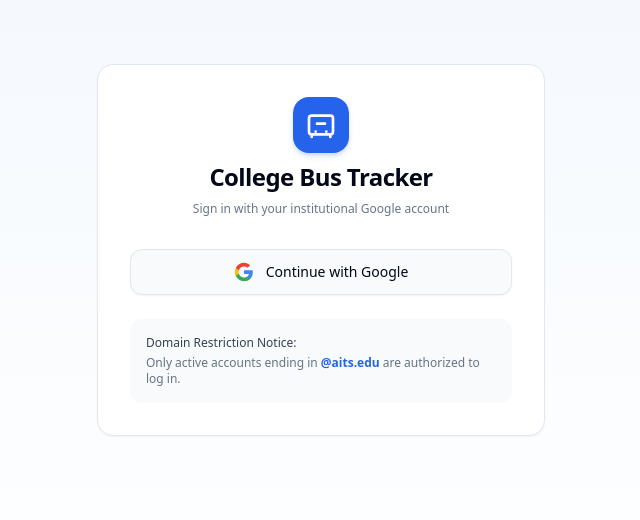
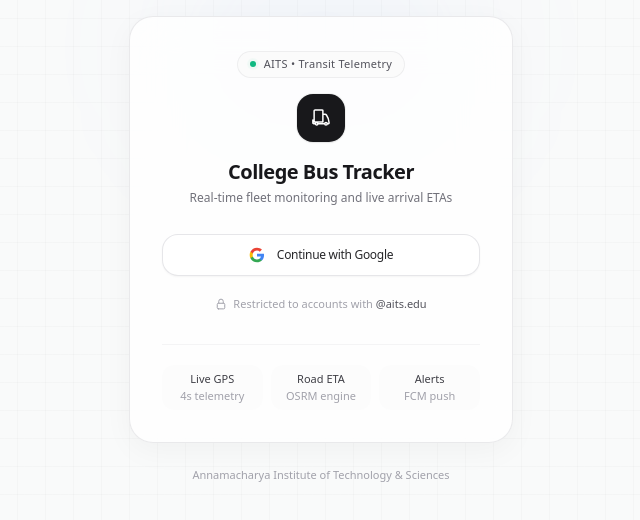
Before and after one commit to Saraththecoder/geo, a Next.js app: page /login in a window 1280 px wide. Shown: the part 150-670 px from the top of the page, without its empty margins (319-959 px from the left). Built offline with nearby package versions, Linux system fonts and the light colour scheme; no server answers.

Commit message:
feat(auth): redesign login page with minimal aesthetic UI and update seed to Tirupati

```diff
--- a/src/app/(auth)/login/page.tsx
+++ b/src/app/(auth)/login/page.tsx
@@ -40,11 +40,56 @@ function LoginForm() {
   };
 
   return (
-    <div className="w-full max-w-md space-y-6 rounded-2xl border bg-card p-8 shadow-sm">
-      <div className="space-y-2 text-center">
-        <div className="mx-auto flex h-14 w-14 items-center justify-center rounded-2xl bg-primary text-white shadow-md shadow-primary/20">
+    <div className="relative w-full max-w-sm">
+      {/* Decorative ambient background glow */}
+      <div className="absolute -top-16 left-1/2 -z-10 h-48 w-72 -translate-x-1/2 rounded-full bg-blue-500/10 blur-3xl dark:bg-blue-400/10" />
+
+      {/* Main minimal login card */}
+      <div className="relative overflow-hidden rounded-3xl border border-zinc-200/80 bg-white/80 p-8 shadow-[0_8px_30px_rgb(0,0,0,0.04)] backdrop-blur-xl transition-all duration-300 dark:border-zinc-800/80 dark:bg-zinc-900/80 dark:shadow-[0_8px_30px_rgb(0,0,0,0.2)]">
+        {/* Brand header */}
+        <div className="space-y-4 text-center">
+          {/* Status pill badge */}
+          <div className="inline-flex items-center gap-2 rounded-full border border-zinc-200/60 bg-zinc-50/80 px-3 py-1 text-[11px] font-medium tracking-wide text-zinc-600 dark:border-zinc-800 dark:bg-zinc-800/50 dark:text-zinc-300">
+            <span className="relative flex h-1.5 w-1.5">
+              <span className="absolute inline-flex h-full w-full animate-ping rounded-full bg-emerald-400 opacity-75" />
+              <span className="relative inline-flex h-1.5 w-1.5 rounded-full bg-emerald-500" />
+            </span>
+            AITS &bull; Transit Telemetry
+          </div>
+
+          {/* Minimalist logomark */}
+          <div className="mx-auto flex h-12 w-12 items-center justify-center rounded-2xl bg-zinc-900 text-white shadow-sm ring-1 ring-zinc-900/5 transition hover:scale-105 dark:bg-white dark:text-zinc-900">
             <svg
-            className="h-8 w-8"
+              className="h-5 w-5"
+              fill="none"
+              viewBox="0 0 24 24"
+              strokeWidth="1.8"
+              stroke="currentColor"
+            >
+              <path
+                strokeLinecap="round"
+                strokeLinejoin="round"
+                d="M8.25 18.75a1.5 1.5 0 0 1-3 0m3 0a1.5 1.5 0 0 0-3 0m3 0h6m-9 0H3.375a1.125 1.125 0 0 1-1.125-1.125V14.25m17.25 4.5a1.5 1.5 0 0 1-3 0m3 0a1.5 1.5 0 0 0-3 0m3 0h1.125c.621 0 1.129-.504 1.09-1.124a17.902 17.902 0 0 0-3.213-9.193 2.056 2.056 0 0 0-1.58-.86H14.25M16.5 18.75h-2.25m0-11.25V3.375c0-.621-.504-1.125-1.125-1.125H4.875c-.621 0-1.125.504-1.125 1.125v13.5m10.5-13.5v13.5m-10.5 0h10.5"
+              />
+            </svg>
+          </div>
+
+          {/* Title & minimal subtitle */}
+          <div className="space-y-1">
+            <h1 className="text-xl font-semibold tracking-tight text-zinc-900 dark:text-zinc-50">
+              College Bus Tracker
+            </h1>
+            <p className="text-xs font-normal text-zinc-500 dark:text-zinc-400">
+              Real-time fleet monitoring and live arrival ETAs
+            </p>
+          </div>
+        </div>
+
+        {/* Error alert */}
+        {error && (
+          <div className="mt-6 flex items-start gap-2.5 rounded-xl border border-red-500/10 bg-red-50/60 p-3 text-[12px] text-red-600 dark:border-red-500/20 dark:bg-red-950/30 dark:text-red-400">
+            <svg
+              className="mt-0.5 h-4 w-4 shrink-0"
               fill="none"
               viewBox="0 0 24 24"
               strokeWidth="2"
@@ -53,46 +98,25 @@ function LoginForm() {
               <path
                 strokeLinecap="round"
                 strokeLinejoin="round"
-              d="M8 17h.01M16 17h.01M9 11h6M5 19h14a2 2 0 002-2V7a2 2 0 00-2-2H5a2 2 0 00-2 2v10a2 2 0 002 2zm0 0v2m14-2v2"
+                d="M12 9v3.75m9-.75a9 9 0 1 1-18 0 9 9 0 0 1 18 0Zm-9 3.75h.008v.008H12v-.008Z"
               />
             </svg>
-        </div>
-        <h1 className="text-2xl font-bold tracking-tight">College Bus Tracker</h1>
-        <p className="text-xs text-muted-foreground">
-          Sign in with your institutional Google account
-        </p>
-      </div>
-
-      {error && (
-        <div className="flex items-start gap-3 rounded-xl border border-destructive/20 bg-destructive/10 p-4 text-xs text-destructive">
-          <svg
-            className="mt-0.5 h-5 w-5 shrink-0"
-            fill="none"
-            viewBox="0 0 24 24"
-            stroke="currentColor"
-          >
-            <path
-              strokeLinecap="round"
-              strokeLinejoin="round"
-              strokeWidth="2"
-              d="M12 9v2m0 4h.01m-6.938 4h13.856c1.54 0 2.502-1.667 1.732-3L13.732 4c-.77-1.333-2.694-1.333-3.464 0L3.34 16c-.77 1.333.192 3 1.732 3z"
-            />
-          </svg>
-          <div>
-            <p className="font-semibold">Authentication Error</p>
-            <p className="mt-1">{error}</p>
-          </div>
+            <p className="leading-snug">{error}</p>
           </div>
         )}
 
-      <div className="space-y-4 pt-2">
+        {/* Actions */}
+        <div className="mt-7 space-y-4">
           <button
             type="button"
             disabled={submitting || isLoading}
             onClick={handleGoogleSignIn}
-          className="flex w-full items-center justify-center gap-3 rounded-xl border border-input bg-background px-4 py-3 text-sm font-medium shadow-sm transition hover:bg-accent hover:text-accent-foreground disabled:opacity-50"
+            className="group relative flex w-full items-center justify-center gap-3 rounded-2xl border border-zinc-200/90 bg-white px-4 py-3 text-xs font-medium text-zinc-800 shadow-[0_1px_2px_rgba(0,0,0,0.04)] transition-all duration-200 hover:border-zinc-300 hover:bg-zinc-50/80 hover:shadow active:scale-[0.99] disabled:pointer-events-none disabled:opacity-50 dark:border-zinc-800 dark:bg-zinc-900 dark:text-zinc-100 dark:hover:border-zinc-700 dark:hover:bg-zinc-800/80"
           >
-          <svg className="h-5 w-5" viewBox="0 0 24 24">
+            {submitting ? (
+              <div className="h-4 w-4 animate-spin rounded-full border-2 border-zinc-400 border-t-transparent" />
+            ) : (
+              <svg className="h-4 w-4 shrink-0" viewBox="0 0 24 24">
                 <path
                   fill="#4285F4"
                   d="M22.56 12.25c0-.78-.07-1.53-.2-2.25H12v4.26h5.92c-.26 1.37-1.04 2.53-2.21 3.31v2.77h3.57c2.08-1.92 3.28-4.74 3.28-8.09z"
@@ -110,31 +134,74 @@ function LoginForm() {
                   d="M12 5.38c1.62 0 3.06.56 4.21 1.64l3.15-3.15C17.45 2.09 14.97 1 12 1 7.7 1 3.99 3.47 2.18 7.06l3.66 2.84c.87-2.6 3.3-4.52 6.16-4.52z"
                 />
               </svg>
-          <span>{submitting ? "Signing in..." : "Continue with Google"}</span>
+            )}
+            <span className="tracking-tight">
+              {submitting ? "Signing in..." : "Continue with Google"}
+            </span>
           </button>
+
+          {/* Minimalist domain badge */}
+          <div className="flex items-center justify-center gap-1.5 pt-1 text-[11px] text-zinc-400 dark:text-zinc-500">
+            <svg
+              className="h-3 w-3"
+              fill="none"
+              viewBox="0 0 24 24"
+              strokeWidth="2"
+              stroke="currentColor"
+            >
+              <path
+                strokeLinecap="round"
+                strokeLinejoin="round"
+                d="M16.5 10.5V6.75a4.5 4.5 0 1 0-9 0v3.75m-.75 11.25h10.5a2.25 2.25 0 0 0 2.25-2.25v-6.75a2.25 2.25 0 0 0-2.25-2.25H6.75a2.25 2.25 0 0 0-2.25 2.25v6.75a2.25 2.25 0 0 0 2.25 2.25Z"
+              />
+            </svg>
+            <span>
+              Restricted to accounts with{" "}
+              <strong className="font-medium text-zinc-600 dark:text-zinc-300">
+                @{allowedDomain}
+              </strong>
+            </span>
+          </div>
         </div>
 
-      <div className="space-y-1 rounded-xl bg-slate-50 p-4 text-xs text-muted-foreground dark:bg-slate-900/60">
-        <p className="font-medium text-slate-700 dark:text-slate-300">
-          Domain Restriction Notice:
+        {/* Minimal feature tags */}
+        <div className="mt-8 border-t border-zinc-100 pt-5 dark:border-zinc-800/60">
+          <div className="grid grid-cols-3 gap-2 text-center text-[11px] text-zinc-400 dark:text-zinc-500">
+            <div className="rounded-xl bg-zinc-50/60 py-1.5 dark:bg-zinc-800/30">
+              <span className="block font-medium text-zinc-700 dark:text-zinc-300">Live GPS</span>
+              <span>4s telemetry</span>
+            </div>
+            <div className="rounded-xl bg-zinc-50/60 py-1.5 dark:bg-zinc-800/30">
+              <span className="block font-medium text-zinc-700 dark:text-zinc-300">Road ETA</span>
+              <span>OSRM engine</span>
+            </div>
+            <div className="rounded-xl bg-zinc-50/60 py-1.5 dark:bg-zinc-800/30">
+              <span className="block font-medium text-zinc-700 dark:text-zinc-300">Alerts</span>
+              <span>FCM push</span>
+            </div>
+          </div>
+        </div>
+      </div>
+
+      {/* Subtle institutional footer */}
+      <p className="mt-6 text-center text-[11px] font-normal text-zinc-400 dark:text-zinc-600">
+        Annamacharya Institute of Technology & Sciences
       </p>
-        <p>
-          Only active accounts ending in{" "}
-          <span className="font-semibold text-primary">@{allowedDomain}</span> are
-          authorized to log in.
-        </p>
-      </div>
     </div>
   );
 }
 
 export default function LoginPage() {
   return (
-    <div className="flex min-h-screen items-center justify-center bg-gradient-to-b from-blue-50/60 to-white p-4 dark:from-slate-950 dark:to-slate-900">
+    <div className="relative flex min-h-screen items-center justify-center bg-zinc-50/60 p-4 font-sans selection:bg-zinc-900 selection:text-white dark:bg-zinc-950 dark:selection:bg-white dark:selection:text-zinc-900">
+      {/* Subtle minimal geometric grid pattern */}
+      <div className="pointer-events-none absolute inset-0 bg-[linear-gradient(to_right,#8080800a_1px,transparent_1px),linear-gradient(to_bottom,#8080800a_1px,transparent_1px)] bg-[size:28px_28px]" />
+
       <Suspense
         fallback={
-          <div className="w-full max-w-md rounded-2xl border bg-card p-8 text-center shadow-sm">
-            <p className="text-sm text-muted-foreground">Loading sign-in portal...</p>
+          <div className="w-full max-w-sm rounded-3xl border border-zinc-200 bg-white/50 p-8 text-center shadow-sm backdrop-blur-md dark:border-zinc-800 dark:bg-zinc-900/50">
+            <div className="mx-auto h-5 w-5 animate-spin rounded-full border-2 border-zinc-400 border-t-transparent" />
+            <p className="mt-3 text-xs text-zinc-400">Loading sign-in portal...</p>
           </div>
         }
       >
```
Also changed, not shown: scripts/seed.ts (+36 -19 lines). Lines whose indentation alone changed are shown as unchanged.
